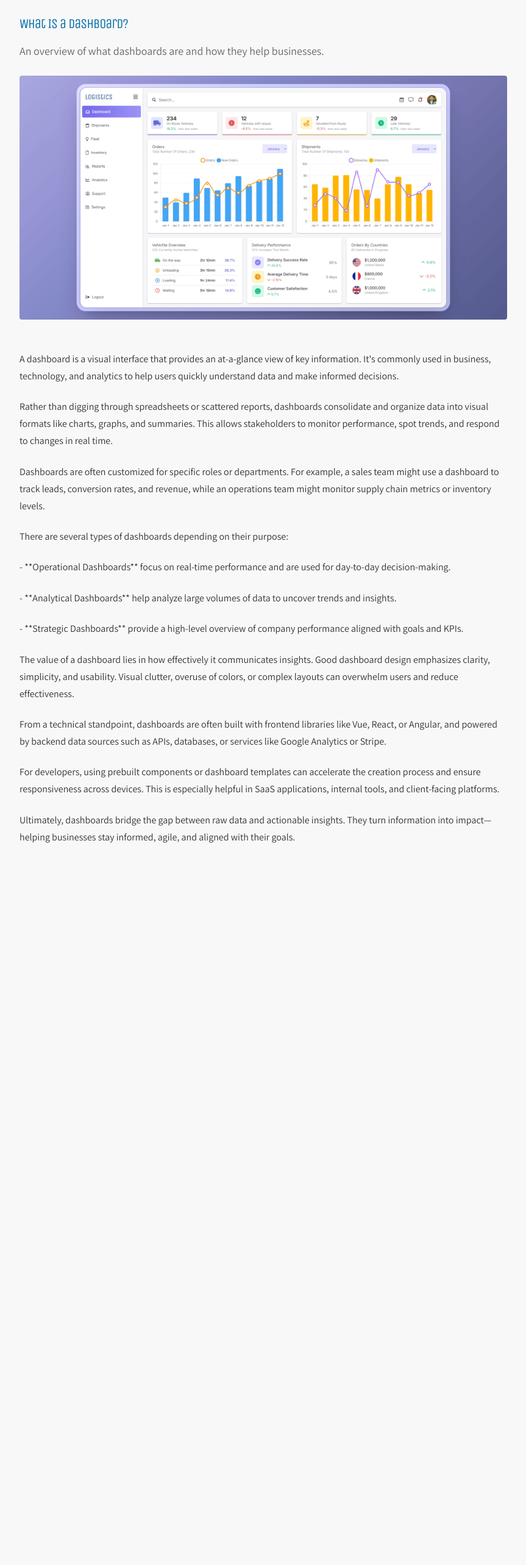
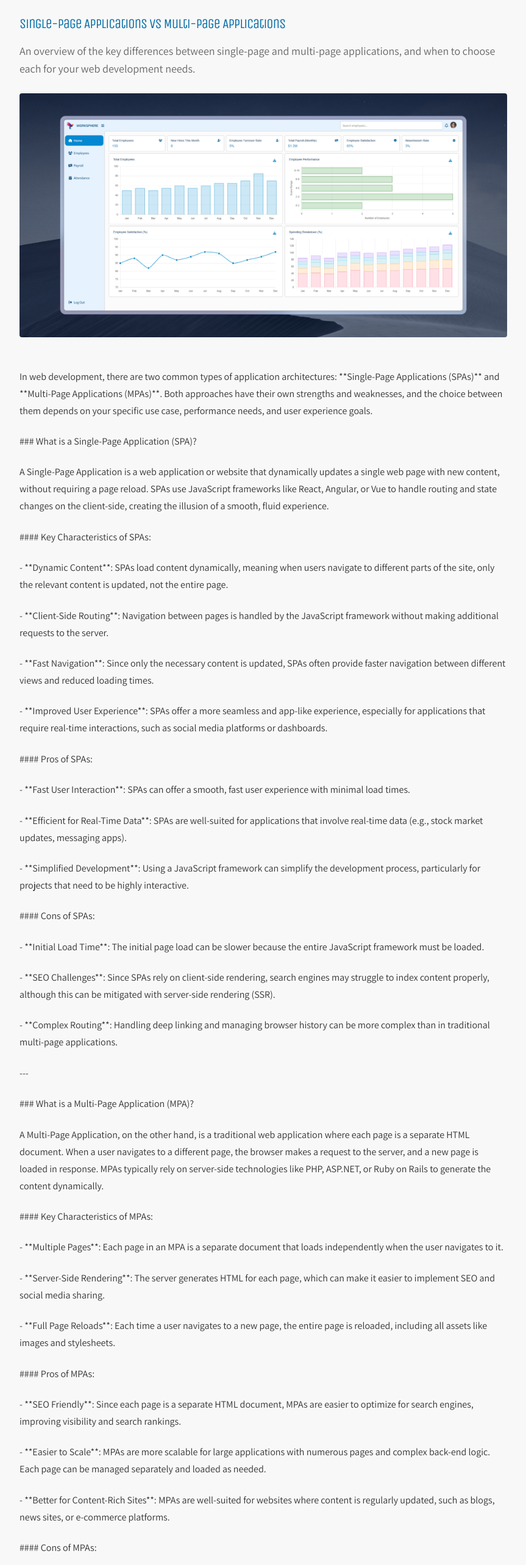
Before and after one commit to joseph-johnson27001/dashboard-website, a Vue app: page /resources/single-vs-multi-page-dashboards in a window 1280 px wide. Shown: the part 60-2626 px from the top of the page at 61% size, without its empty margins (208-1071 px from the left). Before the commit the page ends 1509 px from the top, so only its background shows below. Built offline with nearby package versions, Linux system fonts and the light colour scheme.

Commit message:
Routing fixes

```diff
--- a/src/resources/posts/single-vs-multi-page-dashboards.js
+++ b/src/resources/posts/single-vs-multi-page-dashboards.js
@@ -1,27 +1,73 @@
 export default {
-  slug: "what-is-a-dashboard",
-  title: "What Is a Dashboard?",
+  slug: "single-page-vs-multi-page",
+  title: "Single-Page Applications vs Multi-Page Applications",
   description:
-    "An overview of what dashboards are and how they help businesses.",
-  image: "/Dashboard_Images/Logistics.png",
+    "An overview of the key differences between single-page and multi-page applications, and when to choose each for your web development needs.",
+  image: "/Dashboard_Images/Worksphere.png",
   content: `
-A dashboard is a visual interface that provides an at-a-glance view of key information. It's commonly used in business, technology, and analytics to help users quickly understand data and make informed decisions.
+In web development, there are two common types of application architectures: **Single-Page Applications (SPAs)** and **Multi-Page Applications (MPAs)**. Both approaches have their own strengths and weaknesses, and the choice between them depends on your specific use case, performance needs, and user experience goals.
 
-Rather than digging through spreadsheets or scattered reports, dashboards consolidate and organize data into visual formats like charts, graphs, and summaries. This allows stakeholders to monitor performance, spot trends, and respond to changes in real time.
+### What is a Single-Page Application (SPA)?
+A Single-Page Application is a web application or website that dynamically updates a single web page with new content, without requiring a page reload. SPAs use JavaScript frameworks like React, Angular, or Vue to handle routing and state changes on the client-side, creating the illusion of a smooth, fluid experience.
 
-Dashboards are often customized for specific roles or departments. For example, a sales team might use a dashboard to track leads, conversion rates, and revenue, while an operations team might monitor supply chain metrics or inventory levels.
+#### Key Characteristics of SPAs:
+- **Dynamic Content**: SPAs load content dynamically, meaning when users navigate to different parts of the site, only the relevant content is updated, not the entire page.
+- **Client-Side Routing**: Navigation between pages is handled by the JavaScript framework without making additional requests to the server.
+- **Fast Navigation**: Since only the necessary content is updated, SPAs often provide faster navigation between different views and reduced loading times.
+- **Improved User Experience**: SPAs offer a more seamless and app-like experience, especially for applications that require real-time interactions, such as social media platforms or dashboards.
 
-There are several types of dashboards depending on their purpose:
-- **Operational Dashboards** focus on real-time performance and are used for day-to-day decision-making.
-- **Analytical Dashboards** help analyze large volumes of data to uncover trends and insights.
-- **Strategic Dashboards** provide a high-level overview of company performance aligned with goals and KPIs.
+#### Pros of SPAs:
+- **Fast User Interaction**: SPAs can offer a smooth, fast user experience with minimal load times.
+- **Efficient for Real-Time Data**: SPAs are well-suited for applications that involve real-time data (e.g., stock market updates, messaging apps).
+- **Simplified Development**: Using a JavaScript framework can simplify the development process, particularly for projects that need to be highly interactive.
 
-The value of a dashboard lies in how effectively it communicates insights. Good dashboard design emphasizes clarity, simplicity, and usability. Visual clutter, overuse of colors, or complex layouts can overwhelm users and reduce effectiveness.
+#### Cons of SPAs:
+- **Initial Load Time**: The initial page load can be slower because the entire JavaScript framework must be loaded.
+- **SEO Challenges**: Since SPAs rely on client-side rendering, search engines may struggle to index content properly, although this can be mitigated with server-side rendering (SSR).
+- **Complex Routing**: Handling deep linking and managing browser history can be more complex than in traditional multi-page applications.
 
-From a technical standpoint, dashboards are often built with frontend libraries like Vue, React, or Angular, and powered by backend data sources such as APIs, databases, or services like Google Analytics or Stripe.
+---
 
-For developers, using prebuilt components or dashboard templates can accelerate the creation process and ensure responsiveness across devices. This is especially helpful in SaaS applications, internal tools, and client-facing platforms.
+### What is a Multi-Page Application (MPA)?
+A Multi-Page Application, on the other hand, is a traditional web application where each page is a separate HTML document. When a user navigates to a different page, the browser makes a request to the server, and a new page is loaded in response. MPAs typically rely on server-side technologies like PHP, ASP.NET, or Ruby on Rails to generate the content dynamically.
 
-Ultimately, dashboards bridge the gap between raw data and actionable insights. They turn information into impact—helping businesses stay informed, agile, and aligned with their goals.
+#### Key Characteristics of MPAs:
+- **Multiple Pages**: Each page in an MPA is a separate document that loads independently when the user navigates to it.
+- **Server-Side Rendering**: The server generates HTML for each page, which can make it easier to implement SEO and social media sharing.
+- **Full Page Reloads**: Each time a user navigates to a new page, the entire page is reloaded, including all assets like images and stylesheets.
+
+#### Pros of MPAs:
+- **SEO Friendly**: Since each page is a separate HTML document, MPAs are easier to optimize for search engines, improving visibility and search rankings.
+- **Easier to Scale**: MPAs are more scalable for large applications with numerous pages and complex back-end logic. Each page can be managed separately and loaded as needed.
+- **Better for Content-Rich Sites**: MPAs are well-suited for websites where content is regularly updated, such as blogs, news sites, or e-commerce platforms.
+
+#### Cons of MPAs:
+- **Slower Navigation**: Navigating between pages can feel slower because each new page requires a full reload, which can lead to delays and a less seamless user experience.
+- **Redundant Requests**: Every time a user navigates to a new page, the entire page, along with its assets, must be reloaded, which can lead to higher bandwidth usage.
+- **Complex Development**: Managing multiple pages and state can make development more complex, especially as the application grows.
+
+---
+
+### SPA vs MPA: Which One Should You Choose?
+Choosing between a Single-Page Application and a Multi-Page Application depends on the specific needs of your project. Here's a breakdown of when each approach is most suitable:
+
+- **Choose an SPA** if you need:
+  - A highly interactive and dynamic user experience.
+  - Real-time data updates (e.g., dashboards, messaging apps).
+  - A modern, app-like feel with smooth navigation.
+
+- **Choose an MPA** if you need:
+  - SEO optimization and better visibility in search engines.
+  - A content-heavy website or blog where SEO is a top priority.
+  - Easier management of multiple pages and scalable architecture.
+
+---
+
+### Conclusion
+Both SPAs and MPAs have their place in modern web development. SPAs are great for highly interactive, real-time applications that need to provide a fluid, app-like experience. On the other hand, MPAs are better for content-heavy sites where SEO and scalability are important considerations.
+
+Understanding the key differences between these two types of architectures and evaluating your project's requirements will help you make the right choice for your web application. Whether you're building a fast, interactive dashboard or a content-driven site, there's a solution that fits your needs.
+
+By carefully considering your application’s goals, traffic, and user experience needs, you can determine which approach will help you create a more efficient and user-friendly web application.
   `,
 };
--- a/src/router/index.js
+++ b/src/router/index.js
@@ -31,7 +31,11 @@ const routes = [
     name: "post",
     component: PostPage,
     props: true,
-    description: "Post",
+    meta: {
+      title: "Resources",
+      description:
+        "Explore guides, comparisons, and tips on dashboards, data visualization, and front-end best practices. Fresh insights for devs and decision-makers.",
+    },
   },
   {
     path: "/contact",
--- a/src/views/HomePage.vue
+++ b/src/views/HomePage.vue
@@ -293,11 +293,9 @@ export default {
 @keyframes fadeIn {
   from {
     opacity: 0;
-    /* transform: translateY(10px); */
   }
   to {
     opacity: 1;
-    /* transform: translateY(0); */
   }
 }
 </style>
--- a/src/views/PostPage.vue
+++ b/src/views/PostPage.vue
@@ -56,6 +56,8 @@ export default {
 .post-wrapper {
   display: flex;
   justify-content: center;
+  opacity: 0;
+  animation: fadeIn 0.5s forwards;
 }
 
 .post-container {
@@ -103,4 +105,14 @@ export default {
   font-size: 18px;
   color: #666;
 }
+
+/* Fade-in Animation */
+@keyframes fadeIn {
+  from {
+    opacity: 0;
+  }
+  to {
+    opacity: 1;
+  }
+}
 </style>
--- a/src/views/ResourcesPage.vue
+++ b/src/views/ResourcesPage.vue
@@ -58,6 +58,11 @@ export default {
 </script>
 
 <style scoped>
+.resources-page {
+  opacity: 0;
+  animation: fadeIn 0.5s forwards;
+}
+
 h1 {
   font-family: "Unica One", cursive;
   font-size: 24px;
@@ -116,4 +121,14 @@ h1 {
   font-size: 13px;
   color: #006ba6;
 }
+
+/* Fade-in Animation */
+@keyframes fadeIn {
+  from {
+    opacity: 0;
+  }
+  to {
+    opacity: 1;
+  }
+}
 </style>
```
